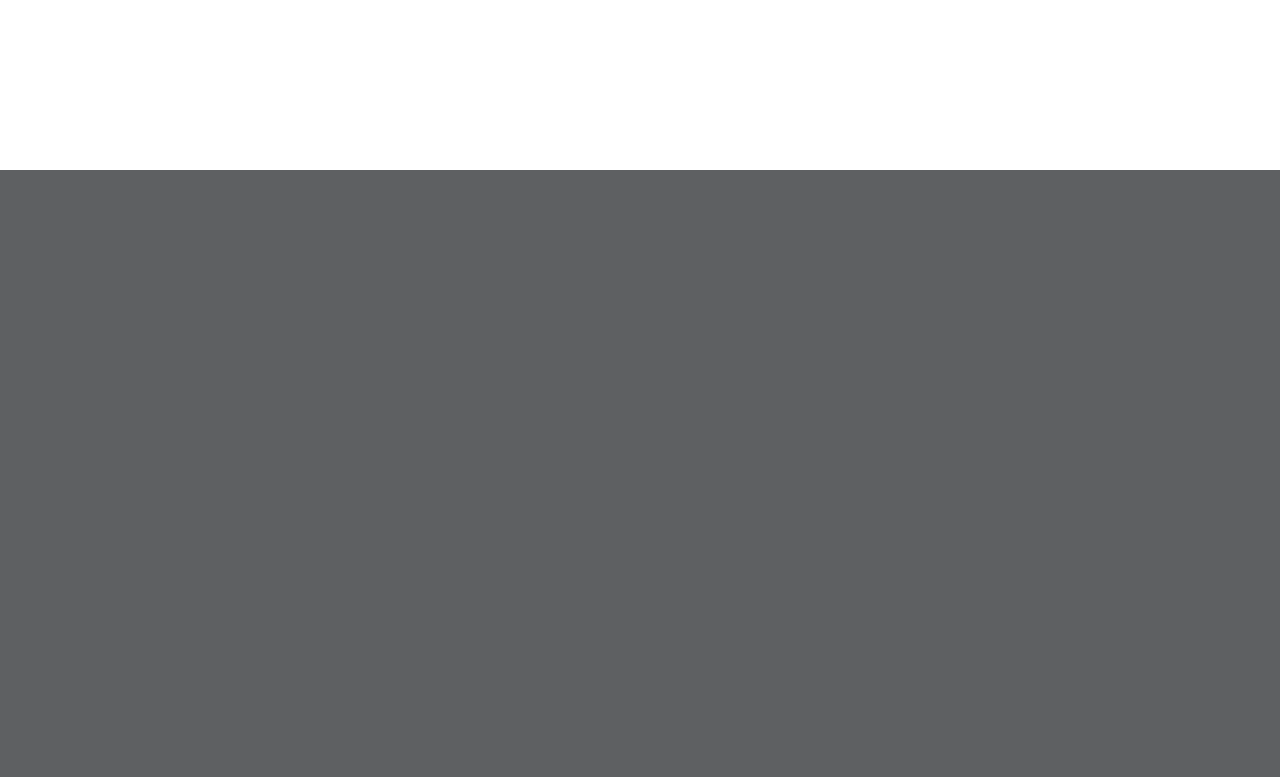
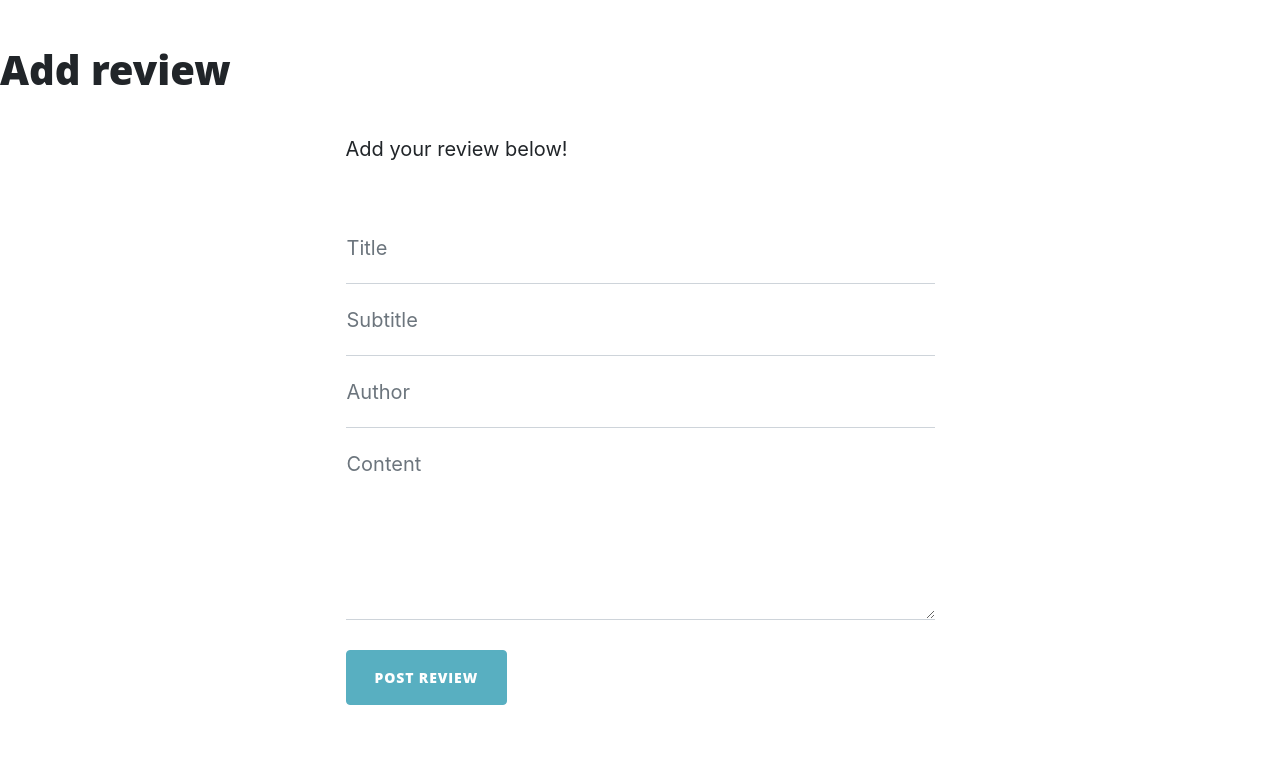
Before and after one commit to JPBiddle/watch-review, a Flask app: page /review in a window 1280 px wide. Shown: the part 630-1407 px from the top of the page. Before the commit the page ends 800 px from the top, so only its background shows below. Run offline with Flask 2, Linux system fonts and the light colour scheme; parts of the project's set-up code (start-up, migrations or seed data) failed here and were passed over; some libraries are stand-ins or nearby versions.

Commit message:
added review post form

```diff
--- a/reviews/models.py
+++ b/reviews/models.py
@@ -7,7 +7,7 @@ class reviews(db.Model):
     subtitle = db.Column(db.String(50))
     author = db.Column(db.String(30))
     date = db.column(db.Date)
-    content = db.Column(Text)
+    content = db.Column(db.Text)
 
     def __repr__(self):
     #     # __repr__ to represent itself in the form of a string
--- a/reviews/templates/base.html
+++ b/reviews/templates/base.html
@@ -12,7 +12,7 @@
         crossorigin="anonymous"></script>
     <link rel="stylesheet" href="{{ url_for('static', filename='css/style.css') }}">
 
-    <title>Watch Reviews</title>
+    <title>Joel's Watch Club</title>
 
 
 </head>
@@ -47,8 +47,8 @@
               <div class="row gx-4 gx-lg-5 justify-content-center">
                   <div class="col-md-10 col-lg-8 col-xl-7">
                       <div class="site-heading">
-                          <h1>Keeping Time</h1>
-                          <span class="subheading">Watch reviews by you</span>
+                          <h1>Joel's Watch Club</h1>
+                          <span class="subheading">Community Watch Reviews</span>
                       </div>
                   </div>
               </div>
--- a/reviews/templates/review.html
+++ b/reviews/templates/review.html
@@ -1,5 +1,53 @@
 {% extends "base.html" %}
 
 {% block content %}
-<h1> review </h1>
+<h1> Add review </h1>
+
+<!-- Review post form -->
+
+<main class="mb-4">
+    <div class="container px-4 px-lg-5">
+        <div class="row gx-4 gx-lg-5 justify-content-center">
+            <div class="col-md-10 col-lg-8 col-xl-7">
+                <p>Add your review below!</p>
+                <div class="my-5">
+                    <form id="contactForm" data-sb-form-api-token="API_TOKEN">
+                        <!-- Title -->
+                        <div class="form-floating">
+                            <input class="form-control" type="text" placeholder="Title" id="title" data-sb-validations="Please enter your title." />
+                            <label for="title">Title</label>
+                        </div>
+                        <!-- Subtitle -->
+                        <div class="form-floating">
+                            <input class="form-control" type="text" placeholder="Subtitle" id="subtitle" data-sb-validations="Please enter your subtitle." />
+                            <label for="subtitle">Subtitle</label>
+                        </div>
+                        <!-- Author -->
+                        <div class="form-floating">
+                            <input class="form-control" type="text" placeholder="Author" id="author" data-sb-validations="Please enter your name." />
+                            <label for="author">Author</label>
+                        </div>
+                        <!-- Content -->
+                        <div class="form-floating">
+                            <textarea class="form-control" id="content" placeholder="Content" style="height: 12rem" data-sb-validations="Enter your content here."></textarea>
+                            <label for="content">Content</label>
+                        </div>
+                        <br />
+                        <!-- Submit success message -->
+                        <div class="d-none" id="submitSuccessMessage">
+                            <div class="text-center mb-3">
+                                <div class="fw-bolder">Post successful!</div>
+                            </div>
+                        </div>
+                        <!-- Submit error message -->
+                        <div class="d-none" id="submitErrorMessage"><div class="text-center text-danger mb-3">Error posting!</div></div>
+                        <!-- Submit Button -->
+                        <button class="btn btn-primary text-uppercase disabled" id="submitButton" type="submit">Post review</button>
+                    </form>
+                </div>
+            </div>
+        </div>
+    </div>
+</main>
+
 {% endblock %}
```
